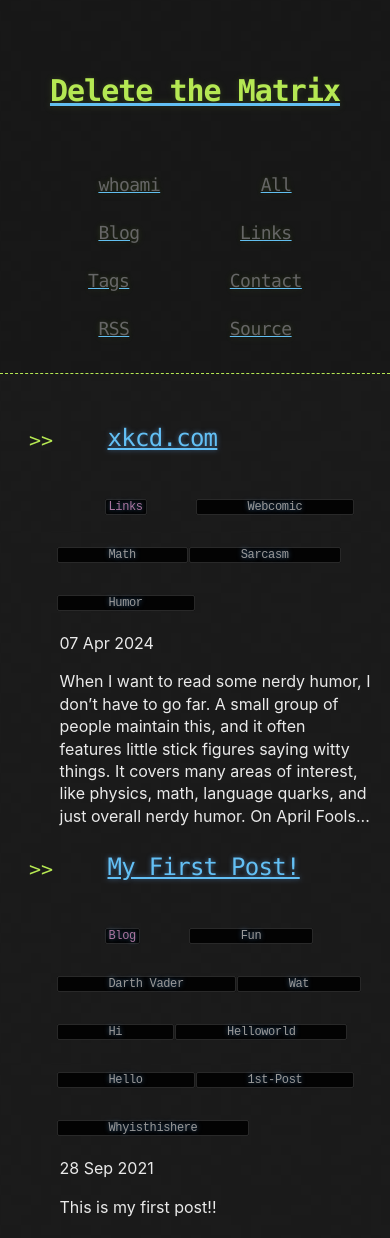
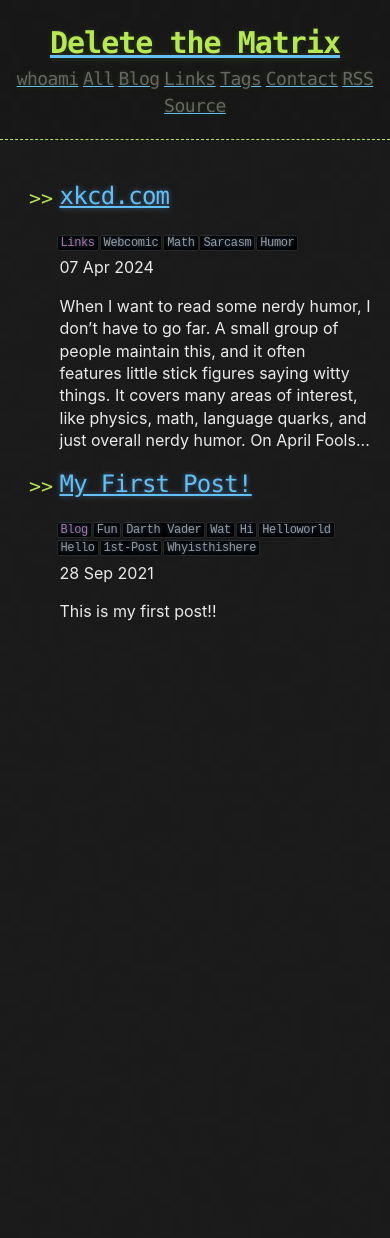
Before and after one commit to CamoCatX/camocatx.github.io, a Jekyll site: the page built from index.html, in a window 390 px wide. Built offline with Jekyll 4.4.1, drawn with Linux system fonts in a browser that asks for light colours; the list of posts is cut into pages by our own code; after the commit the page ends 900 px from its top, so only the background shows below that.

Commit message:
This commit makes mobile seo not 100%

```diff
--- a/_sass/base.scss
+++ b/_sass/base.scss
@@ -1,53 +1,35 @@
 /*
    original: https://github.com/pages-themes/hacker
 */
-
 @import "rouge-base16-dark";
 @import "default_colors";
-
 $body-background: $cod-grey !default;
 $body-foreground: $gallery !default;
 $header: $conifer !default;
 $blockquote-color: $silver-chalice !default;
 $blockquote-border: $dove-grey !default;
 $container-max-width: 1000px;
-
 @mixin media-max-width($max-width) {
   @media (max-width: $max-width) {
       @content;
   }
 }
-// Devices
-
-//$desktop: 768px;
 $desktop: 840px;
 $tablet: 600px;
-
 @media screen and (min-width:0\0) and (min-resolution: +72dpi) {
     body.ie9up, .ie9up .page-content {
         display: block;
     }
 }
-
 @media not all and (min-resolution:.001dpcm) {
     /* Safari only CSS */
     body {
         color: $body-foreground;
     }
 }
-
-@media only screen and (max-width: 767px) {
-   a {
-        padding: 48px;
-        line-height: 48px;
-    }
-}
-
 span.email b {
 	display: none;
 }
-
-/* Base Styles */
 body {
     margin: 0;
     padding: 0;
@@ -63,30 +45,21 @@ body {
     font-kerning: normal;
     word-wrap: break-word;
 }
-
-
-/* General & 'Reset' Stuff */
-
 .container {
   width: 90%;
   max-width: $container-max-width;
   margin: 0 auto;
 }
-
-
 section {
   display: block;
   margin: 0 0 20px 0;
 }
-
 h1, h2, h3, h4, h5, h6 {
   margin: 0 0 20px;
 }
-
 li {
   line-height: 1.4 ;
 }
-
 header {
   background: rgba(0, 0, 0, 0.1);
   width: 100%;
@@ -94,15 +67,12 @@ header {
   padding: 20px 0;
   margin: 0 0 40px 0;
 }
-
 .header-links {
   text-align: center;
 }
-
 .header-link {
   display: inline;
 }
-
 header h1 {
   font-size: 30px;
   line-height: 1.5;
@@ -117,16 +87,11 @@ header h1 {
   letter-spacing: -1px;
   -webkit-font-smoothing: antialiased;
 }
-
 header h2 {
   font-size: 18px;
   font-weight: 300;
   color: #666;
 }
-
-/* Main Content
-*/
-
 #main_content {
   width: 100%;
   -webkit-font-smoothing: antialiased;
@@ -135,7 +100,6 @@ section img {
   max-width: 100%;
   vertical-align: middle;
 }
-
 h1, h2, h3, h4, h5, h6 {
   font-weight: normal;
   font-family: Monaco, "Bitstream Vera Sans Mono", "Lucida Console", Terminal, monospace;
@@ -145,51 +109,41 @@ h1, h2, h3, h4, h5, h6 {
                0 0 5px rgba(181, 232, 83, 0.1),
                0 0 10px rgba(181, 232, 83, 0.1);
 }
-
 #main_content h1 {
   font-size: 30px;
 }
-
 #main_content h2 {
   font-size: 24px;
 }
-
 #main_content h3 {
   font-size: 18px;
 }
-
 #main_content h4 {
   font-size: 14px;
 }
-
 #main_content h5 {
   font-size: 12px;
   //text-transform: uppercase;
   margin: 0 0 5px 0;
 }
-
 #main_content h6 {
   font-size: 12px;
   text-transform: capitalize;
   color: #999;
   margin: 0 0 5px 0;
 }
-
 dt {
   font-style: italic;
   font-weight: bold;
 }
-
 ul li {
   list-style-image:url('../assets/bullet.png');
 }
-
 blockquote {
   color: $blockquote-color;
   padding-left: 10px;
   border-left: 1px dotted $blockquote-border;
 }
-
 pre {
   background: rgba(0, 0, 0, 0.9);
   border: 1px solid rgba(255, 255, 255, 0.15);
@@ -201,7 +155,6 @@ pre {
   overflow: auto;
   overflow-y: hidden;
 }
-
 code.highlighter-rouge {
   background: rgba(0,0,0,0.9);
   border: 1px solid rgba(255, 255, 255, 0.15);
@@ -210,32 +163,24 @@ code.highlighter-rouge {
   color: #aa759f;
   border-radius: 2px;
 }
-
 table {
   width: 100%;
   margin: 0 0 20px 0;
 }
-
 th {
   text-align: left;
   border-bottom: 1px dashed #b5e853;
   padding: 5px 10px;
 }
-
 td {
   padding: 5px 10px;
 }
-
 hr {
   height: 0;
   border: 0;
   border-bottom: 1px dashed #b5e853;
   color: #b5e853;
 }
-
-/* Buttons
-*/
-
 .btn {
   display: inline-block;
   background: -webkit-linear-gradient(top, rgba(40, 40, 40, 0.3), rgba(35, 35, 35, 0.3) 50%, rgba(10, 10, 10, 0.3) 50%, rgba(0, 0, 0, 0.3));
@@ -252,11 +197,9 @@ hr {
   text-shadow: 0 -1px 0 rgba(0, 0, 0, 0.75);
   box-shadow: inset 0 1px 0 rgba(255, 255, 255, 0.05);
 }
-
 .btn:hover {
   background: -webkit-linear-gradient(top, rgba(40, 40, 40, 0.6), rgba(35, 35, 35, 0.6) 50%, rgba(10, 10, 10, 0.8) 50%, rgba(0, 0, 0, 0.8));
 }
-
 .btn .icon {
   display: inline-block;
   width: 16px;
@@ -264,35 +207,26 @@ hr {
   margin: 1px 8px 0 0;
   float: left;
 }
-
 a {
   color: #63c0f5;
   text-shadow: 0 0 5px rgba(104, 182, 255, 0.5);
 }
-
 a:active, a:focus {
   outline: 0;
   border: none;
   -moz-outline-style: none
 }
-
-
 // Responsive Mobile First (10052021 Added)
-
 .row::after {
   content: "";
   clear: both;
   display: table;
 }
-
 /* For mobile phones: */
 [class*="col-"] {
   width: 100%;
-  //padding: 15px;
 }
-
 @media only screen and (min-width: $tablet) {
-  /* For tablets: */
   .col-s-1 {width: 10%;}
   .col-s-2 {width: 20%;}
   .col-s-3 {width: 30%;}
@@ -305,7 +239,6 @@ a:active, a:focus {
   .col-s-10 {width: 100%;}
 }
 @media only screen and (min-width: $desktop) {
-  /* For desktop: */
   .col-1 {width: 10%;}
   .col-2 {width: 20%;}
   .col-3 {width: 30%;}
@@ -317,36 +250,14 @@ a:active, a:focus {
   .col-9 {width: 90%;}
   .col-10 {width: 100%;}
 }
-
-// Footer (10052021 Edited, Some new classes are added.)
-
-/* Make footer stick to bottom */
-/*footer {
-  height: 100px;
-  line-height: 50px;
-  text-align: center;
-  border-top: 1px dashed $dove-grey;
-}*/
-
 .site-footer {
   //height: 0px;
   //line-height: 0px;
   border-top: 1px dashed $dove-grey;
 }
-
 .footer-wrapper{
   @extend .container;
 }
-
-/*
-.footer-col {
-  text-align: center;
-  font-size: 15px;
-  float: left;
-  padding-left: 10px;
-  //margin-bottom:
-}*/
-
 .footer-col-social {
   text-align: left;
   font-size: 14px;
@@ -359,9 +270,6 @@ a:active, a:focus {
   //margin-left: 0;
   margin-bottom: 2px;
 }
-
-// End of Footer (classes)
-
 .pagination {
   //height: 50px;
   //line-height: 50px;
@@ -369,10 +277,6 @@ a:active, a:focus {
   margin-top: 33px;
   margin-bottom: 13px;
 }
-
-/*
- * Icons
- */
 .icon {
 
     > svg {
@@ -386,7 +290,6 @@ a:active, a:focus {
         }
     }
 }
-
 .icon-nofill {
   > svg {
       display: inline-block;
@@ -395,7 +298,6 @@ a:active, a:focus {
       vertical-align: middle;
   }
 }
-
 .icon-small {
   @extend .icon;
   > svg {
@@ -404,25 +306,18 @@ a:active, a:focus {
   }
   margin: 0 0 0 5px;
 }
-
 .no-decoration {
   text-decoration: none;
   color: #999;
-  /*&:hover {
-    text-decoration: underline;
-  }*/
 }
-
 #wrapper {
   min-height: calc(100vh - 100px);
 }
-
 .center{
   display: block;
   margin-left: auto;
   margin-right: auto;
 }
-
 code.posttag{
   background: rgba(0,0,0,0.9);
   border: 1px solid rgba(255, 255, 255, 0.15);
@@ -430,11 +325,9 @@ code.posttag{
   margin: 0px -3px;
   border-radius: 2px;
 }
-
 .postitem {
   @extend h6;
 }
-
 .tags {
   margin: 0 0 -15px;
   font-weight: normal;
@@ -446,9 +339,6 @@ code.posttag{
                0 0 10px rgba(181, 232, 83, 0.1);
   font-size: 24px;
 }
-
-// Footnotes ( 09102022 Added )
-
 .font {
   font-weight: normal;
   font-family: Monaco, "Bitstream Vera Sans Mono", "Lucida Console", Terminal, monospace;
@@ -459,26 +349,21 @@ code.posttag{
                0 0 5px rgba(181, 232, 83, 0.1),
                0 0 10px rgba(181, 232, 83, 0.1);
 }
-
 .footnotes {
   @extend .font;
   color:  #999;
 }
-
 .footnote {
   @extend .font;
   color:  #63c0f5;
   text-decoration: none;
 }
-
 a.footnote:before {
  content: "[";
 }
-
 a.footnote:after {
     content: "]";
 }
-
 :target {
   //border:#151515 solid 1px;
   //box-shadow:0 0 0 .1em #666;
@@ -487,5 +372,3 @@ a.footnote:after {
   padding:.3em;
   transition: background-color 0.5s;
 }
-
-// End of Footnotes
```
